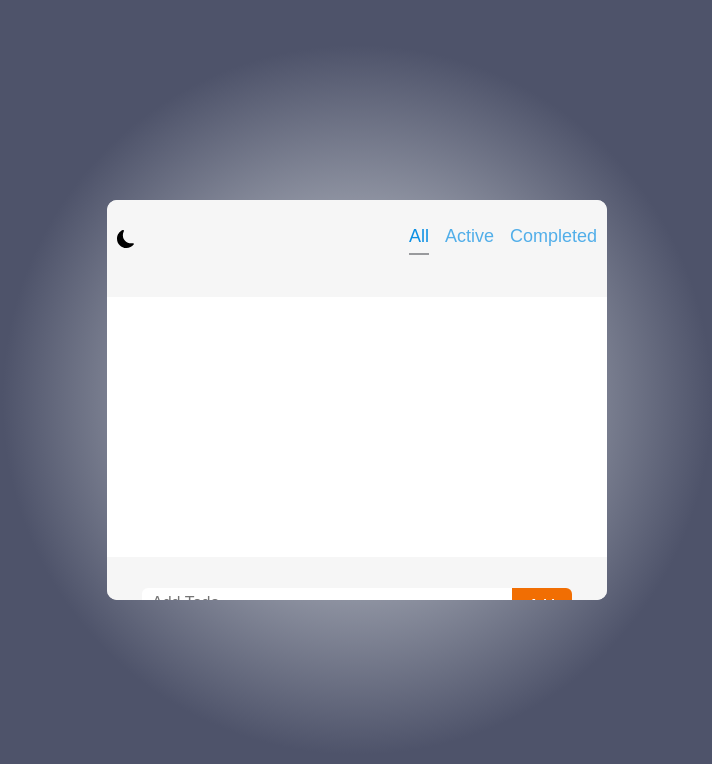
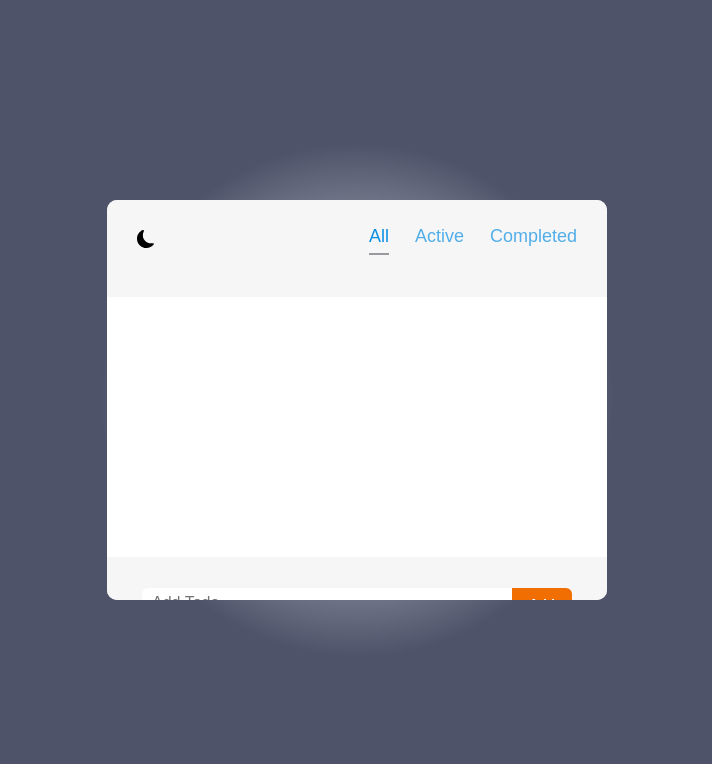
Before and after one commit to tree698/To-Do-List, a React (Create React App) app: page / in a window 1280 px wide. Shown: the top 764 px of the page, without its empty margins (283-995 px from the left). Built offline with nearby package versions, Linux system fonts and the light colour scheme.

Commit message:
update CSS: nav + index

```diff
--- a/src/components/Nav/Nav.module.css
+++ b/src/components/Nav/Nav.module.css
@@ -3,7 +3,7 @@
   justify-content: space-between;
   align-items: center;
   background-color: var(--bg-bright);
-  padding: 10px;
+  padding: 10px 30px;
 }
 
 .icon,
@@ -18,7 +18,7 @@
 
 .menu {
   color: var(--color-blue);
-  margin-left: 16px;
+  margin-left: 26px;
   opacity: 0.7;
   text-transform: capitalize;
 }
--- a/src/index.css
+++ b/src/index.css
@@ -32,7 +32,7 @@ body {
   background: radial-gradient(
     circle,
     rgba(222, 226, 230, 1) 0%,
-    rgba(78, 83, 106, 1) 47%
+    rgba(78, 83, 106, 1) 34%
   );
 }
 
```
